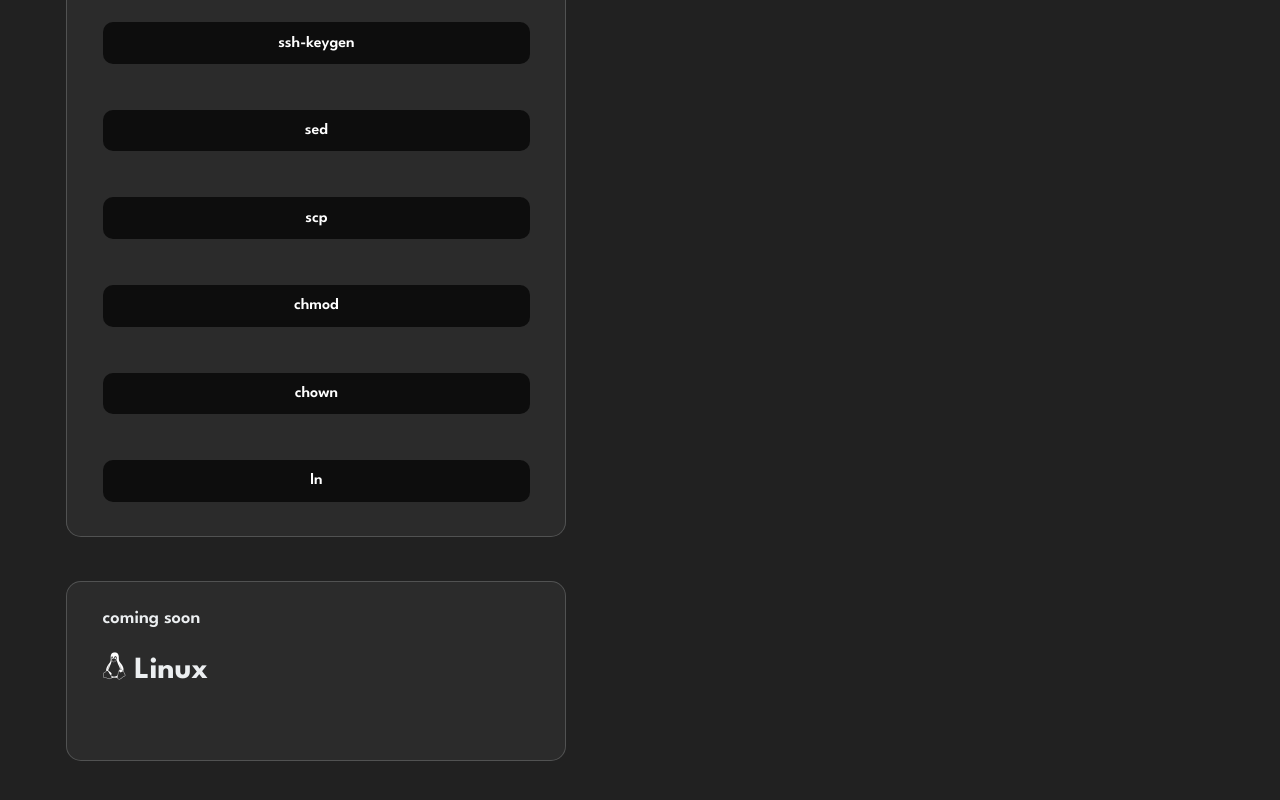
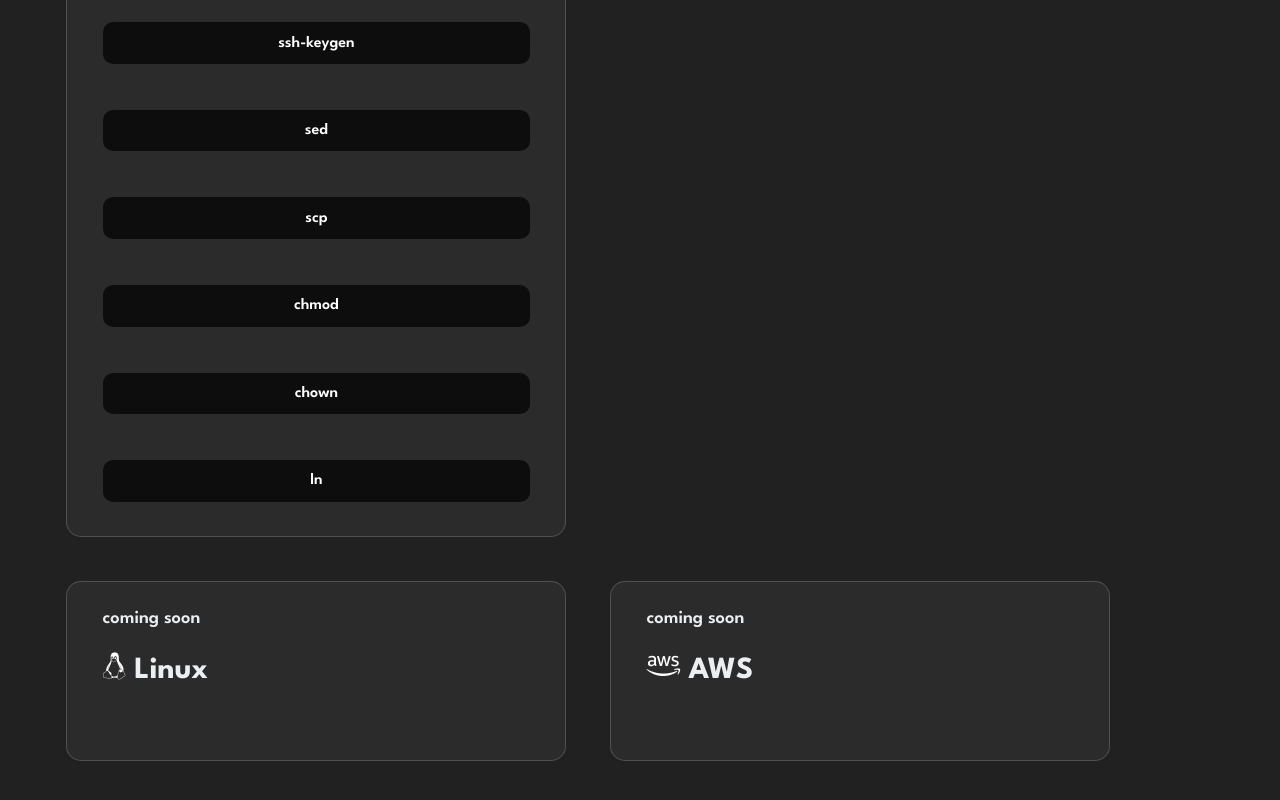
Before and after one commit to alvarogarciapiz/Cloud-and-DevOps-CheatSheet, a plain HTML site: page index.html in a window 1280 px wide. Shown: the part 2015-2815 px from the top of the page. Drawn offline with Linux system fonts and the light colour scheme; a script that the page names is missing.

Commit message:
aws added

```diff
--- a/index.html
+++ b/index.html
@@ -90,6 +90,11 @@
           <p class="card__price"><i class="fa-brands fa-linux fa-sm" style="color: #ffffff;"></i> Linux</p>
         </div>
 
+        <div class="cards__card card">
+          <h2 class="card__heading">coming soon</h2>
+          <p class="card__price"><i class="fa-brands fa-aws fa-sm" style="color: #ffffff;"></i> AWS</p>
+        </div>
+
       </div>
     </div>
   </main>
```
